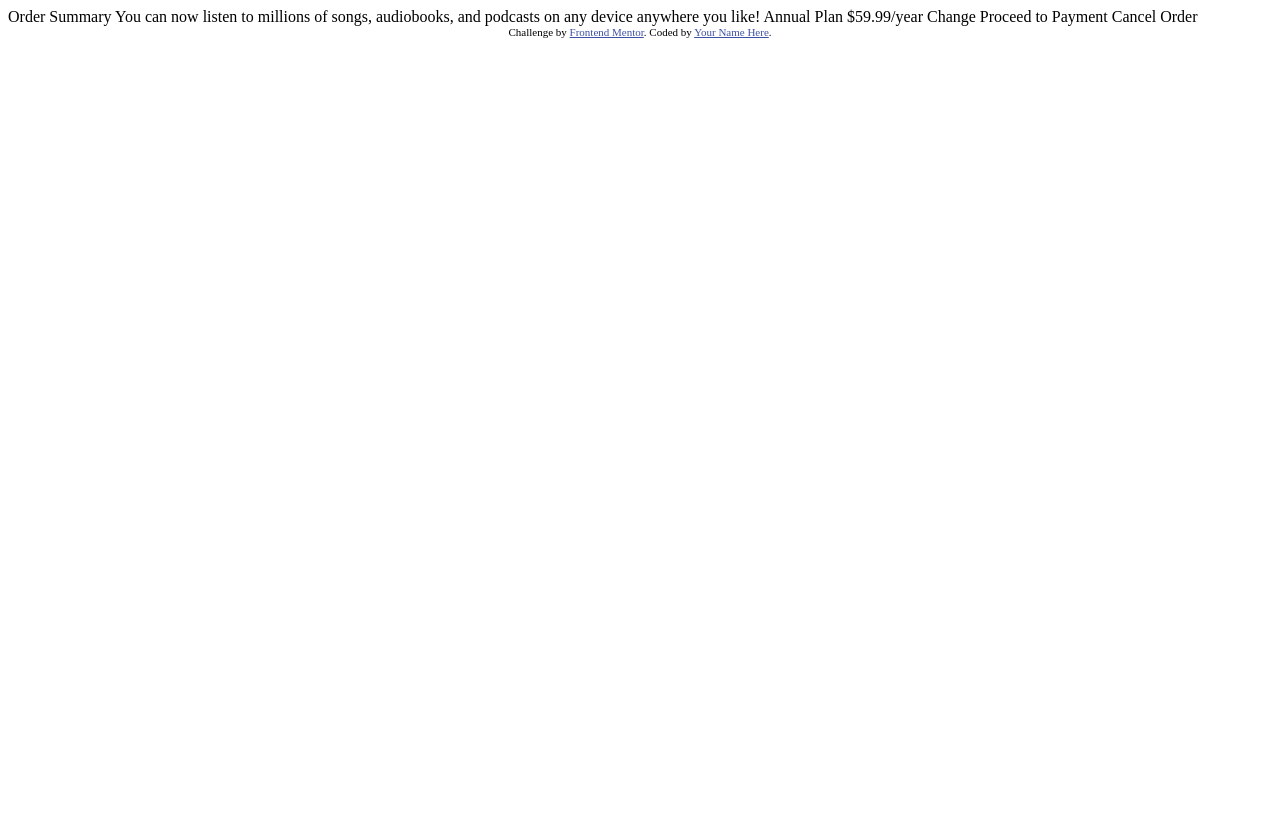
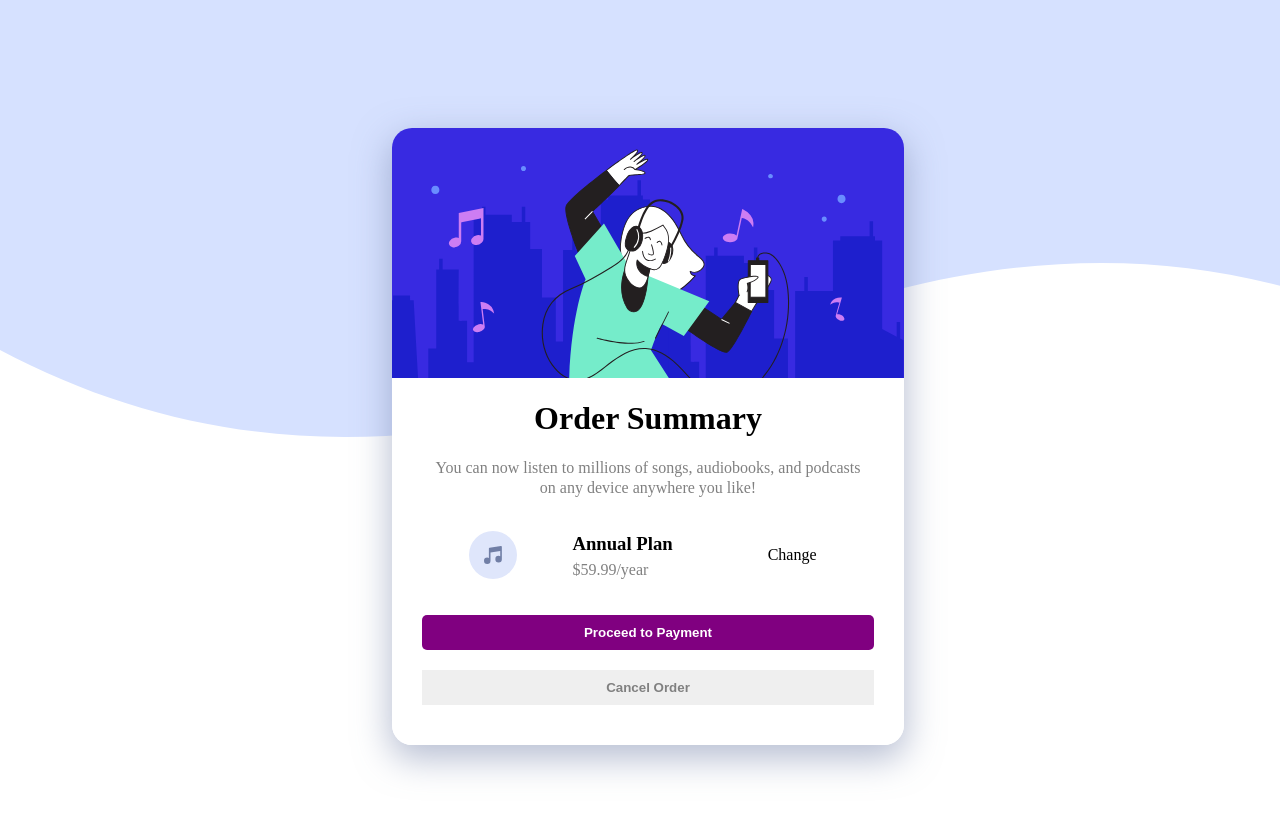
Before and after one commit to garwinglai/HTMLCSS_Practice_One, a website: page index.html in a window 1280 px wide. Drawn offline with Linux system fonts and the light colour scheme.

Commit message:
This is the final commit

```diff
--- a/index.html
+++ b/index.html
@@ -1,37 +1,52 @@
 <!DOCTYPE html>
 <html lang="en">
-<head>
-  <meta charset="UTF-8">
-  <meta name="viewport" content="width=device-width, initial-scale=1.0"> <!-- displays site properly based on user's device -->
+  <head>
+    <meta charset="UTF-8" />
+    <meta name="viewport" content="width=device-width, initial-scale=1.0" />
+    <!-- displays site properly based on user's device -->
 
-  <link rel="icon" type="image/png" sizes="32x32" href="./images/favicon-32x32.png">
+    <link
+      rel="icon"
+      type="image/png"
+      sizes="32x32"
+      href="./images/favicon-32x32.png"
+    />
 
-  <title>Frontend Mentor | Order summary card</title>
+    <link rel="stylesheet" type="text/css" href="styles.css" />
 
-  <!-- Feel free to remove these styles or customise in your own stylesheet 👍 -->
-  <style>
-    .attribution { font-size: 11px; text-align: center; }
-    .attribution a { color: hsl(228, 45%, 44%); }
-  </style>
-</head>
-<body>
+    <title>Frontend Mentor | Order summary card</title>
+  </head>
+  <body>
+    <main class="the__main">
+      <div class="container__out">
+        <img
+          class="header__image"
+          src="./images/illustration-hero.svg"
+          alt=""
+        />
+        <div class="container__in">
+          <div class="container__heading">
+            <h1>Order Summary</h1>
+            <p>
+              You can now listen to millions of songs, audiobooks, and podcasts
+              on any device anywhere you like!
+            </p>
+          </div>
+          <div class="container__pricing">
+            <img src="./images/icon-music.svg" alt="" />
 
-  Order Summary
-
-  You can now listen to millions of songs, audiobooks, and podcasts on any
-  device anywhere you like!
-
-  Annual Plan
-  $59.99/year
-
-  Change
-
-  Proceed to Payment
-  Cancel Order
-
-  <div class="attribution">
-    Challenge by <a href="https://www.frontendmentor.io?ref=challenge" target="_blank">Frontend Mentor</a>.
-    Coded by <a href="#">Your Name Here</a>.
-  </div>
-</body>
+            <div class="container__pricing__info">
+              <h3>Annual Plan</h3>
+              <p>$59.99/year</p>
+            </div>
+            <a>Change</a>
+          </div>
+          <div class="container__actions">
+            <button class="payment__button">Proceed to Payment</button>
+            <button class="cancel__button">Cancel Order</button>
+          </div>
+        </div>
+      </div>
+    </main>
+  </body>
 </html>
--- /dev/null
+++ b/public/styles.css
@@ -0,0 +1,98 @@
+body {
+  width: 100%;
+  background-image: url("images/pattern-background-desktop.svg");
+  background-repeat: no-repeat;
+}
+
+.container__out {
+  display: flex;
+  flex-direction: column;
+  justify-content: space-around;
+  margin: 10% 30%;
+  border-radius: 20px 20px 20px 20px;
+  box-shadow: 0px 12px 35px 2px hsl(224, 23%, 55%, 0.5);
+}
+
+.header__image {
+  border-radius: 20px 20px 0 0;
+}
+
+.container__in {
+  background-color: white;
+  border-radius: 0 0 20px 20px;
+  display: flex;
+  flex-direction: column;
+}
+
+.container__heading {
+  text-align: center;
+}
+
+.container__heading > p {
+  padding: 0 40px;
+  color: gray;
+  line-height: 20px;
+}
+
+.container__pricing {
+  display: flex;
+  align-items: center;
+  justify-content: space-around;
+  margin-bottom: 20px;
+}
+
+.container__pricing > img {
+  margin-left: 30px;
+}
+
+.container__pricing__info {
+  display: flex;
+  flex-direction: column;
+  margin-left: -40px;
+}
+
+.container__pricing__info > h3 {
+  margin-bottom: -10px;
+}
+
+.container__pricing__info > p {
+  color: gray;
+}
+
+.container__pricing > a {
+  margin-right: 40px;
+  cursor: pointer;
+}
+
+.container__actions {
+  display: flex;
+  flex-direction: column;
+  margin-bottom: 20px;
+}
+
+.container__actions > button {
+  margin: 0 30px 20px 30px;
+  padding: 10px 0;
+}
+
+.payment__button {
+  border-radius: 5px;
+  border: none;
+  font-weight: bold;
+  background-color: purple;
+  color: white;
+  cursor: pointer;
+}
+
+.payment__button:hover {
+  background-color: white;
+  color: purple;
+  border: 1px solid purple;
+}
+
+.cancel__button {
+  border: none;
+  font-weight: bold;
+  color: gray;
+  cursor: pointer;
+}
```
Also changed, not shown: app.js (added, +13 -0 lines), package.json (added, +26 -0 lines), public/images/favicon-32x32.png (renamed from images/favicon-32x32.png), public/images/icon-music.svg (renamed from images/icon-music.svg), public/images/illustration-hero.svg (renamed from images/illustration-hero.svg), public/images/pattern-background-desktop.svg (renamed from images/pattern-background-desktop.svg), public/images/pattern-background-mobile.svg (renamed from images/pattern-background-mobile.svg), 2 other files.
